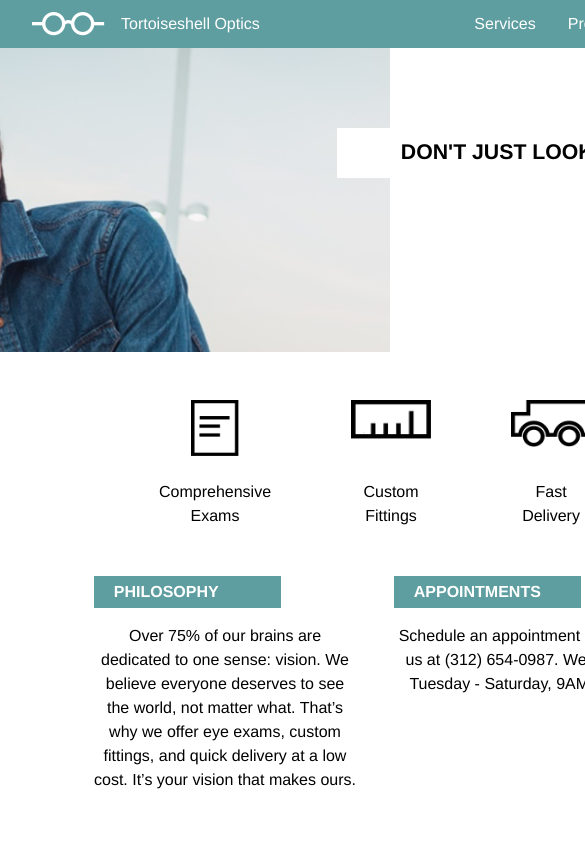
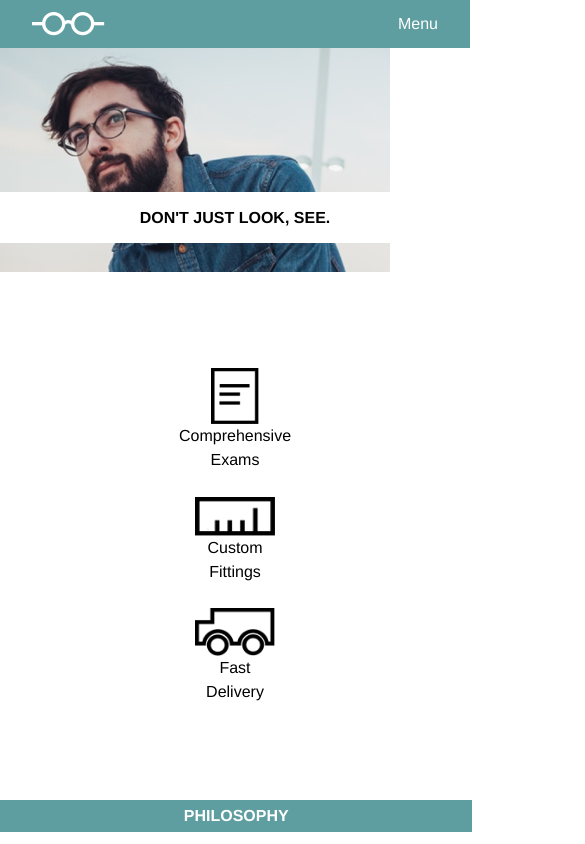
Before and after one commit to dantrovato/tortoiseshell-optics, a plain HTML site: page index.html in a window 390 px wide. Shown: the top 844 px of the page, 585 px wide, since content can reach past the window. Drawn offline with Linux system fonts and the light colour scheme.

Commit message:
add media quieries for 470px screen

```diff
--- a/index.html
+++ b/index.html
@@ -28,8 +28,23 @@
 
       </div>
 
+      <!-- alternative banner for 470px screens -->   <div class="alt-nav-div site-container"> <!-- alternative banner for 470px screens -->
+
+                                                        <div class="top-left-div">
+                                                          <img class="white-logo"src="./resources/img/logo-white.png" />
+                                                        </div>
+
+                                                        <nav class="top-nav">
+                                                          <ul>
+                                                            <li><a href="#">Menu</a></li>
+                                                          </ul>
+                                                        </nav>
+
+      <!-- alternative b. f screens of 470px end -->   </div>
+
+
       <div class="jumbotron site-container">
-        <h1>DON'T JUST LOOK, SEE.</h1>
+        <h1 class="mobile-screen-site-container">DON'T JUST LOOK, SEE.</h1>
       </div>
 
     </div>      <!-- bruce banner end-->
@@ -38,7 +53,7 @@
 
     <div class="icons-div site-container">   <!-- icons div -->
 
-      <div class="icon-and-text">
+      <div class="icon-and-text first-icon-div">
 
         <div>
           <img class="paper" src="./resources/img/paper-icon.png" />
@@ -62,7 +77,7 @@
 
       </div>
 
-      <div class="icon-and-text">
+      <div class="icon-and-text third-icon-div">
 
         <div>
           <img class="truck "src="./resources/img/truck-icon.png" />
@@ -86,7 +101,7 @@
           <span>PHILOSOPHY</span>
         </div>
 
-        <div class="paragraph">
+        <div class="paragraph top-paragraph">
           <p>Over 75% of our brains are dedicated to one sense: vision.
             We believe everyone deserves to see the world, not matter what.
             That’s why we offer eye exams, custom fittings, and quick delivery
@@ -110,7 +125,7 @@
     </div>                <!-- buttons and paragraphs end-->
 
                         <!-- footer -->
-    <footer class="site-container">
+    <footer class="site-container mobile-screen-site-container">
       <div>
         <img class="black-logo"src="./resources/img/logo-black.png" />
         <span>Copyright Tortoiseshell Optics</span>
--- a/resources/css/style.css
+++ b/resources/css/style.css
@@ -26,6 +26,10 @@ html {
   background-color: cadetblue;
   position: relative;
   top: 1rem;
+}
+
+.alt-nav-div { /* alternative div for screens of 470px */
+  display: none;
 }
 
 .top-left-div { /* left part of bluish nav at the top */
@@ -205,3 +209,103 @@ footer div {
   }
 
 }
+
+@media only screen and (max-width: 470px) {
+  .site-container {
+    width: 470px;
+
+  }
+
+  .banner {
+    background-position: 20%;
+    height: 17rem;
+  }
+
+  .nav-div {
+    display: none;
+  }
+
+  .alt-nav-div {
+    display: flex;
+    justify-content: space-between;
+    background-color: cadetblue;
+  }
+
+  .jumbotron {
+    margin-top: 9rem;
+    display: flex;
+    justify-content: center;
+
+  }
+
+  h1 {
+    font-size: 1rem;
+    line-height: 1.2;
+    padding-top: 1rem;
+    padding-bottom: 1rem;
+    text-align: center;
+  }
+
+  .mobile-screen-site-container {
+    width: 470px;
+    margin: auto;
+
+  }
+
+  .icons-div {
+    flex-direction: column;
+    height: 27rem;
+  }
+
+  .first-icon-div {
+    margin-top: -2rem;
+  }
+
+  .center-icon {
+    margin-top: 1.54rem;
+    margin-bottom: 1.54rem;
+  }
+
+  .third-icon-div {
+    margin-bottom: -2rem;
+  }
+
+  .buttons-and-paragraphs {
+    display: flex;
+    flex-direction: column;
+  }
+
+  .right-button-and-p, .left-button-and-p {
+    width: 100%;
+  }
+
+  .button {
+    width: 92%;
+    background-color: cadetblue;
+    display: flex;
+    justify-content: center;
+    overflow: hidden;
+  }
+
+  .button span {
+    display: block;
+    text-align: center;
+  }
+
+  .top-paragraph {
+    margin-bottom: 4rem;
+  }
+
+  .paragraph {
+    font-size: 0.77rem;
+  }
+
+  footer span {
+    display: none;
+  }
+
+  footer div {
+    display: flex;
+    flex-direction: column;
+  }
+}
```
